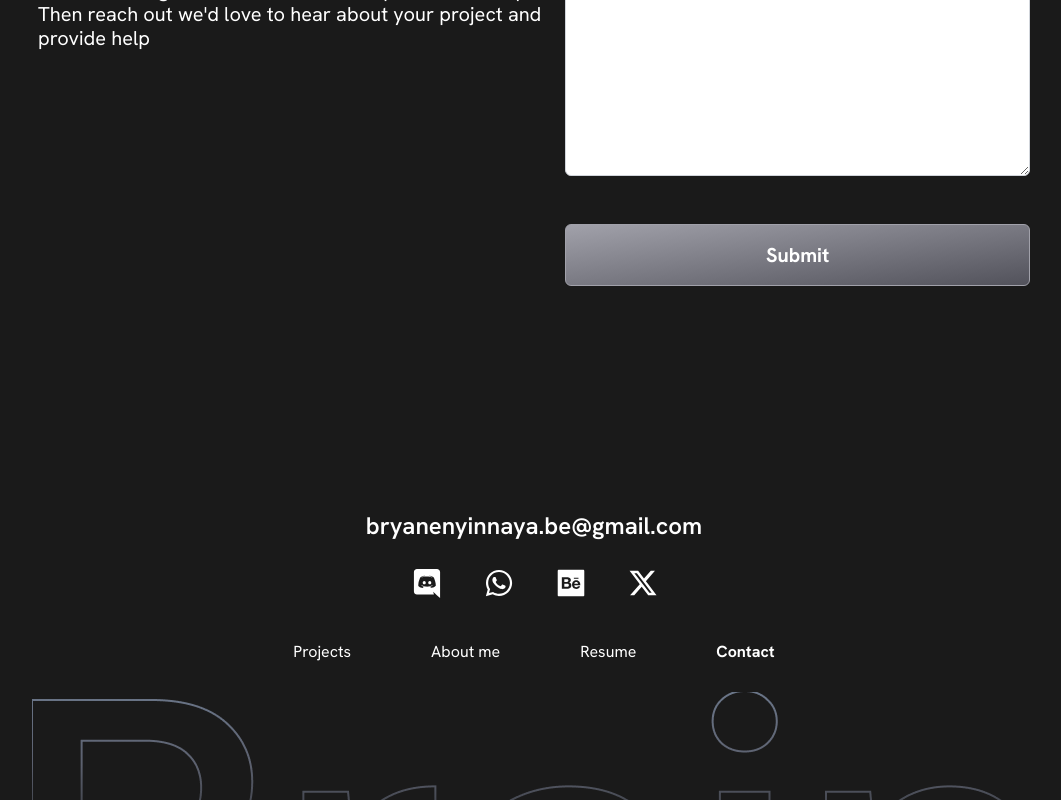
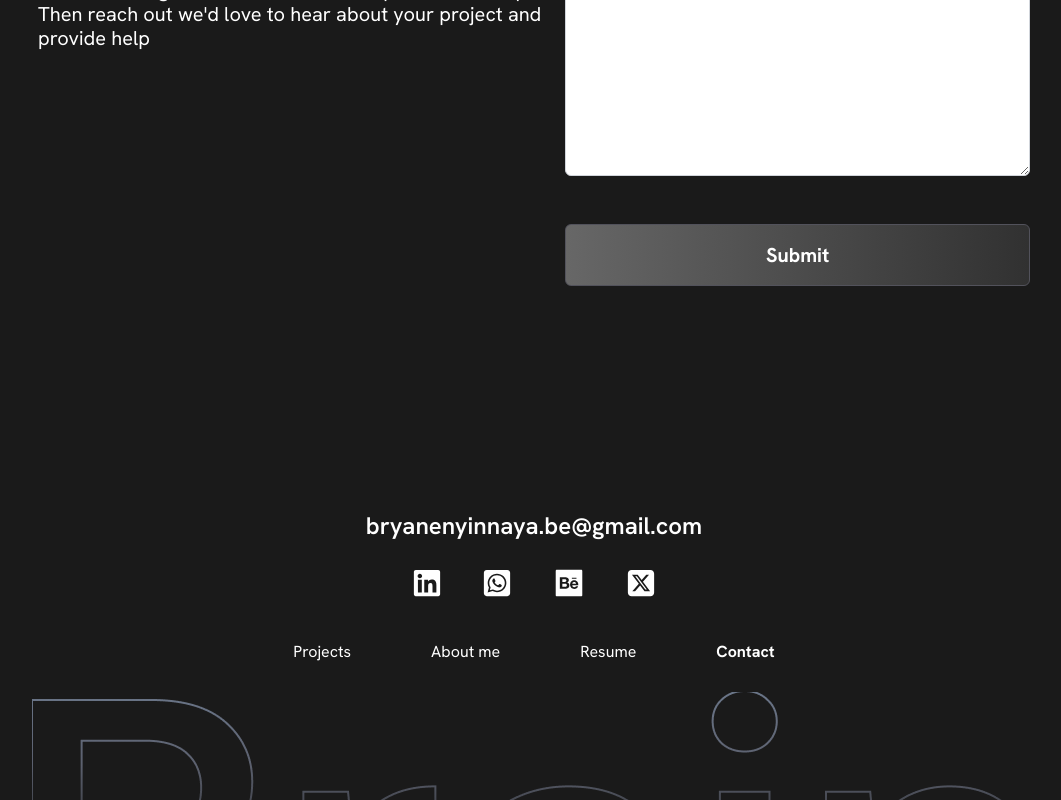
Before and after one commit to Oyinbrakemigrace/brain, a React (Vite) app: page /contact in a window 1280 px wide. Shown: the part 434-1234 px from the top of the page, without its empty margins (106-1167 px from the left). Built offline with nearby package versions, Linux system fonts and the light colour scheme.

Commit message:
added social media links

```diff
--- a/src/components/ContactForm.jsx
+++ b/src/components/ContactForm.jsx
@@ -85,7 +85,7 @@ function ContactForm() {
                 </div>
                 <button
                     type="submit"
-                    className={`mt-5 w-full px-6 py-4 ${loading ? 'cursor-none' : 'bg-gradient-to-tl from-zinc-600 mt-8 to-zinc-400 '} text-white text-xl border border-zinc-400 font-bold rounded-md hover:bg-gradient-to-bl hover:from-gray-600 hover:to-zinc-800 lg:mt-6 mt-3`}
+                    className={`mt-5 w-full px-6 py-4 ${loading ? 'cursor-none' : 'mt-8 bg-gradient-to-r from-[#676767] to-[#313131]'} text-white text-xl border border-zinc-600 font-bold rounded-md hover:bg-gradient-to-l hover:from-[#321D4A] hover:to-[#4A535A] lg:mt-6 mt-3`}
                 >
                     {loading ? (<div className='flex justify-center items-center gap-2'>
                         <span>Submitting</span>
--- a/src/components/Footer.jsx
+++ b/src/components/Footer.jsx
@@ -1,11 +1,10 @@
 import React from 'react'
-import { AiFillBehanceSquare, AiFillDiscord } from 'react-icons/ai'
-import { FaInstagram, FaWhatsapp } from 'react-icons/fa'
-import { ImFacebook2 } from 'react-icons/im'
+import { AiFillBehanceSquare } from 'react-icons/ai'
+import { FaLinkedin, FaWhatsappSquare } from 'react-icons/fa'
 import { Link, NavLink } from 'react-router-dom'
 import footerImg from '../assets/footer.png'
 import navitems from '../constants/navigation'
-import { FaXTwitter } from 'react-icons/fa6'
+import { FaSquareXTwitter, FaXTwitter } from 'react-icons/fa6'
 
 
 function Footer() {
@@ -14,10 +13,10 @@ function Footer() {
     <footer className='lg:mt-5 mt-10 flex flex-col justify-center items-center'>
       <a href="mailto:bryanenyinnaya.be@gmail.com" className='text-white font-semibold lg:text-2xl text-xl my-6 hover:underline hover:decoration-solid'>bryanenyinnaya.be@gmail.com</a>
       <div className='text-white flex items-center gap-10 text-3xl mb-10'>
-        <Link><AiFillDiscord size={34} /></Link>
-        <Link><FaWhatsapp /></Link>
-        <Link><AiFillBehanceSquare size={34} /></Link>
-        <Link><FaXTwitter /></Link>
+        <Link to='https://www.linkedin.com/in/chimela-enyinnaya-6165431b3/'><FaLinkedin /></Link>
+        <Link to='https://wa.link/get3gb'><FaWhatsappSquare /></Link>
+        <Link to='https://www.behance.net/bryanenyinnaya'><AiFillBehanceSquare size={34} /></Link>
+        <Link to='https://x.com/bryan_eny'><FaSquareXTwitter /></Link>
       </div>
       <div className='text-white flex lg:gap-20 gap-4'>
         {
@@ -26,7 +25,7 @@ function Footer() {
               <NavLink
                 to={navitem.href}
                 key={navitem.label}
-                className={({ isActive }) =>`hover:bg-clip-text hover:text-transparent hover:bg-gradient-to-l hover:from-[#E5C1FF]/90 hover:to-[#8B6FE1]/40 ${isActive && 'font-bold'}`}>
+                className={({ isActive }) => `hover:bg-clip-text hover:text-transparent hover:bg-gradient-to-l hover:from-[#E5C1FF]/90 hover:to-[#8B6FE1]/40 ${isActive && 'font-bold'}`}>
                 {navitem.label}
               </NavLink>
             )
--- a/src/components/Header.jsx
+++ b/src/components/Header.jsx
@@ -62,7 +62,7 @@ function Header() {
                     onClick={handleNavLinkClick}
                     to={navitem.href}
                     key={navitem.label}
-                    className={({ isActive }) => `hover:bg-clip-text hover:text-transparent hover:bg-gradient-to-tl hover:from-[#AD7FAD] hover:to-[#F1B2AA] ${isActive && 'bg-clip-text text-transparent bg-gradient-to-tl from-[#AD7FAD] to-[#F1B2AA] font-bold'}`}>
+                    className={({ isActive }) => `hover:bg-clip-text hover:text-transparent hover:bg-gradient-to-l hover:from-[#E5C1FF]/90 hover:to-[#8B6FE1]/40 ${isActive && 'font-bold'}`}>
                     {navitem.label}
                   </NavLink>
                 )
--- a/src/components/Intro.jsx
+++ b/src/components/Intro.jsx
@@ -11,7 +11,7 @@ function Intro() {
                     Creative Product Designer & a <br /> Brand Strategist/Identity Designer
                 </h4>
             </div>
-            <div className='hidden lg:block bg-gradient-to-r from-[#676767] hover:bg-gradient-to-l hover:from-[#321D4A] hover:to-[#4A535A] mt-8 to-[#313131] rounded-[32px] shadow-inner border border-zinc-600 backdrop-blur-[20px] m-auto w-[14%] py-4'>
+            <div className='hidden lg:block bg-gradient-to-r from-[#676767] to-[#313131] hover:bg-gradient-to-l hover:from-[#321D4A] hover:to-[#4A535A] mt-8 rounded-[32px] shadow-inner border border-zinc-600 backdrop-blur-[20px] m-auto w-[14%] py-4'>
                 <div className='flex justify-center items-center gap-3 text-white'>
                     <p>Available for work</p><span className='h-3 w-3 flex bg-green-500 rounded-full'></span>
                 </div>
--- a/src/components/MobileTestimonial.jsx
+++ b/src/components/MobileTestimonial.jsx
@@ -21,7 +21,7 @@ function MobileTestimonial() {
                 <SubHeading title='Testimonials' />
                     <Slider {...settings}>
                         {TestimonialData.map((testimonial, index) => (
-                            <div className='space-x-5'>
+                            <div key={index} className='space-x-5'>
                                 <div className='bg-neutral-400 bg-opacity-10 p-3 hover:border hover:border-zinc-500 rounded-2xl'>
                                     <div key={index} className="bg-gradient-to-br from-white/30 to-white/15 text-white p-6 min-h-60 w-full rounded-lg shadow-lg">
                                         <p className="mb-4">{testimonial.feedback}</p>
--- a/src/components/Testimonials.jsx
+++ b/src/components/Testimonials.jsx
@@ -9,7 +9,7 @@ function Testimonials() {
                 <div className="container mx-auto px-4">
                     <div className="grid gap-8 md:grid-cols-2 lg:grid-cols-3">
                         {TestimonialData.map((testimonial, index) => (
-                            <div className='bg-neutral-400 bg-opacity-10 backdrop-blur-lg p-3 hover:border hover:border-zinc-500 rounded-2xl'>
+                            <div key={index} className='bg-neutral-400 bg-opacity-10 backdrop-blur-lg p-3 hover:border hover:border-zinc-500 rounded-2xl'>
                                 <div key={index} className="bg-gradient-to-br from-white/30 to-white/15 text-white p-10 h-full rounded-lg shadow-lg">
                                     <p className="mb-7">{testimonial.feedback}</p>
                                     <div className='absolute bottom-5'>
```
